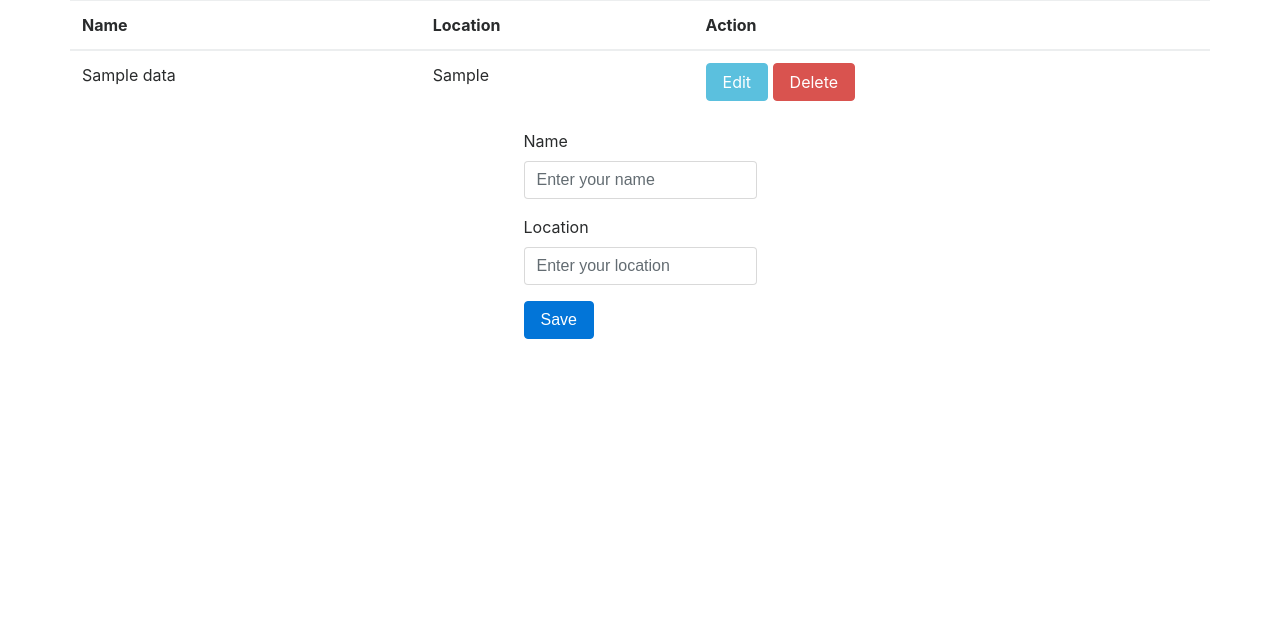
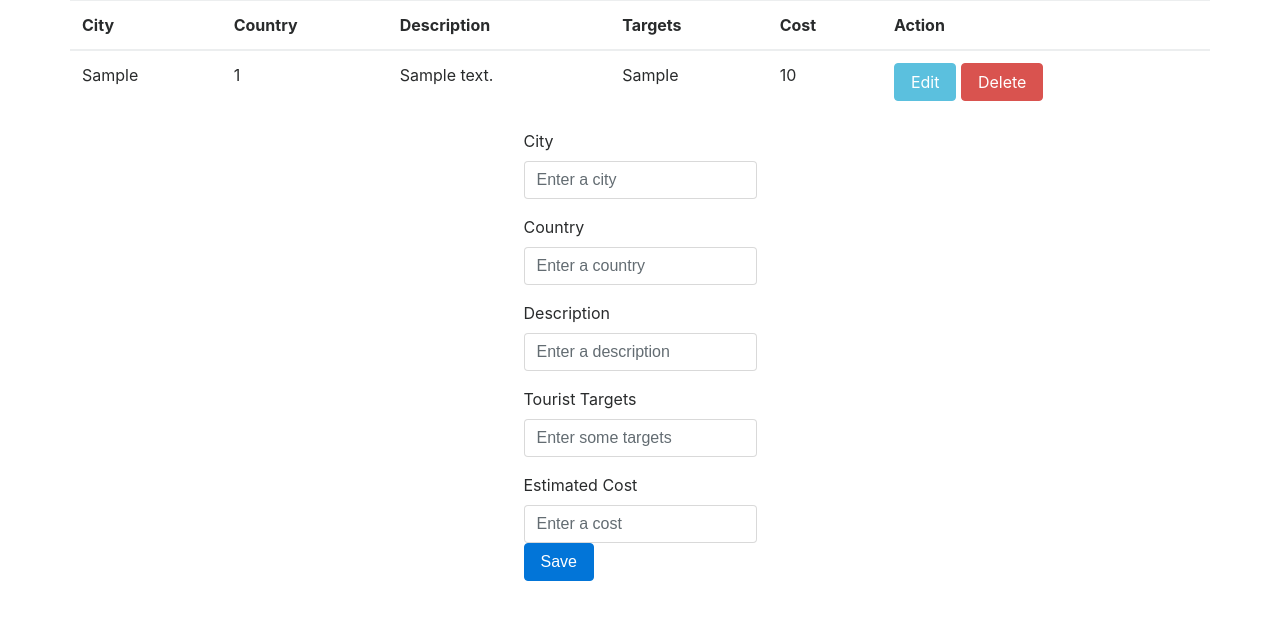
Before and after one commit to giurgiumatei/Web-Programming, a PHP site: page /index.php in a window 1280 px wide. Shown: the top 620 px of the page. Run offline with PHP 8.4, Linux system fonts and the light colour scheme; tables that the repository leaves empty or names only in its code hold one stand-in row (values such as "Sample post").

Commit message:
Updated DB structure, now session messages will dissapear after one second

```diff
--- a/Lab7/index.php
+++ b/Lab7/index.php
@@ -15,6 +15,7 @@
         <?php
             echo $_SESSION['message'];
             unset($_SESSION['message']);
+            header("Refresh:1");
         ?>
     </div>
     <?php endif ?>
@@ -28,16 +29,22 @@
         <table class="table">
             <thead>
                 <tr>
-                    <th>Name</th>
-                    <th>Location</th>
-                    <th colspan="2">Action</th>
+                    <th>City</th>
+                    <th>Country</th>
+                    <th>Description</th>
+                    <th>Targets</th>
+                    <th>Cost</th>
+                    <th colspan="5">Action</th>
                 </tr>
             </thead>
             <?php
                 while($row = $result->fetch_assoc()): ?>
                 <tr>
-                    <td><?php echo $row['name']; ?></td>
-                    <td><?php echo $row['location']; ?></td>
+                    <td><?php echo $row['city']; ?></td>
+                    <td><?php echo $row['country']; ?></td>
+                    <td><?php echo $row['description']; ?></td>
+                    <td><?php echo $row['targets']; ?></td>
+                    <td><?php echo $row['cost']; ?></td>
                     <td>
                         <a href="index.php?edit=<?php echo $row['id']; ?>"
                            class="btn btn-info">Edit</a>
@@ -52,14 +59,29 @@
         <form action="process.php" method="POST">
             <input type="hidden" name="id" value="<?php echo $id; ?>">
             <div class="form-group">
-                <label>Name</label>
-                <input type="text" name="name" class="form-control"
-                       value="<?php echo $name; ?>" placeholder="Enter your name" >
+                <label>City</label>
+                <input type="text" name="city" class="form-control"
+                       value="<?php echo $city; ?>" placeholder="Enter a city " >
             </div>
             <div class="form-group">
-                <label>Location</label>
-                <input type="text" name="location" value="<?php echo $location; ?>"
-                       class="form-control" placeholder="Enter your location" >
+                <label>Country</label>
+                <input type="text" name="country" value="<?php echo $country; ?>"
+                       class="form-control" placeholder="Enter a country" >
+            </div>
+            <div class="form-group">
+                <label>Description</label>
+                <input type="text" name="description" value="<?php echo $description; ?>"
+                       class="form-control" placeholder="Enter a description" >
+            </div>
+            <div class="form-group">
+                <label>Tourist Targets</label>
+                <input type="text" name="targets" value="<?php echo $targets; ?>"
+                       class="form-control" placeholder="Enter some targets" >
+            </div>
+            <div class="Estimated cost per day">
+                <label>Estimated Cost</label>
+                <input type="text" name="cost" value="<?php echo $cost; ?>"
+                       class="form-control" placeholder="Enter a cost" >
             </div>
             <div class="form-group">
                 <?php
--- a/Lab7/process.php
+++ b/Lab7/process.php
@@ -10,14 +10,20 @@ session_start();
 $mysqli = new mysqli('localhost','matei','mamaligacutocana', 'vacation') or die(mysqli_error($mysqli));
 
 $update = false;
-$name = '';
-$location = '';
+$city = '';
+$country= '';
+$description= '';
+$targets= '';
+$cost= '';
 $id = 0;
 // add
 if (isset($_POST['save'])){ //check if the save button has been pressed
-    $name = $_POST['name'];
-    $location = $_POST['location'];
-    $mysqli->query("INSERT INTO data (name, location) VALUES ('$name', '$location')") or
+    $city = $_POST['city'];
+    $country = $_POST['country'];
+    $description = $_POST['description'];
+    $targets = $_POST['targets'];
+    $cost = $_POST['cost'];
+    $mysqli->query("INSERT INTO data (city, country, description, targets, cost) VALUES ('$city', '$country', '$description', '$targets', '$cost')") or
             die($mysqli->error);
 
     $_SESSION['message'] = "Record has been saved!";
@@ -47,17 +53,23 @@ if (isset($_GET['edit'])){
 
     if($result == true){ //verify if a row has been found
         $row = $result->fetch_array();
-        $name = $row['name'];
-        $location = $row['location'];
+        $city = $row['city'];
+        $country = $row['country'];
+        $description = $row['description'];
+        $targets = $row['targets'];
+        $cost = $row['cost'];
     }
 }
 
 if (isset($_POST['update'])){
     $id = $_POST['id'];
-    $name = $_POST['name'];
-    $location = $_POST['location'];
+    $city = $_POST['city'];
+    $country = $_POST['country'];
+    $description = $_POST['description'];
+    $targets = $_POST['targets'];
+    $cost = $_POST['cost'];
 
-    $mysqli->query("UPDATE data SET name='$name', location='$location' WHERE id=$id")
+    $mysqli->query("UPDATE data SET city='$city', country='$country', description='$description', targets='$targets', cost='$cost' WHERE id=$id")
             or die($mysqli->error);
 
     $_SESSION['message'] = "Record has been updated!";
```
